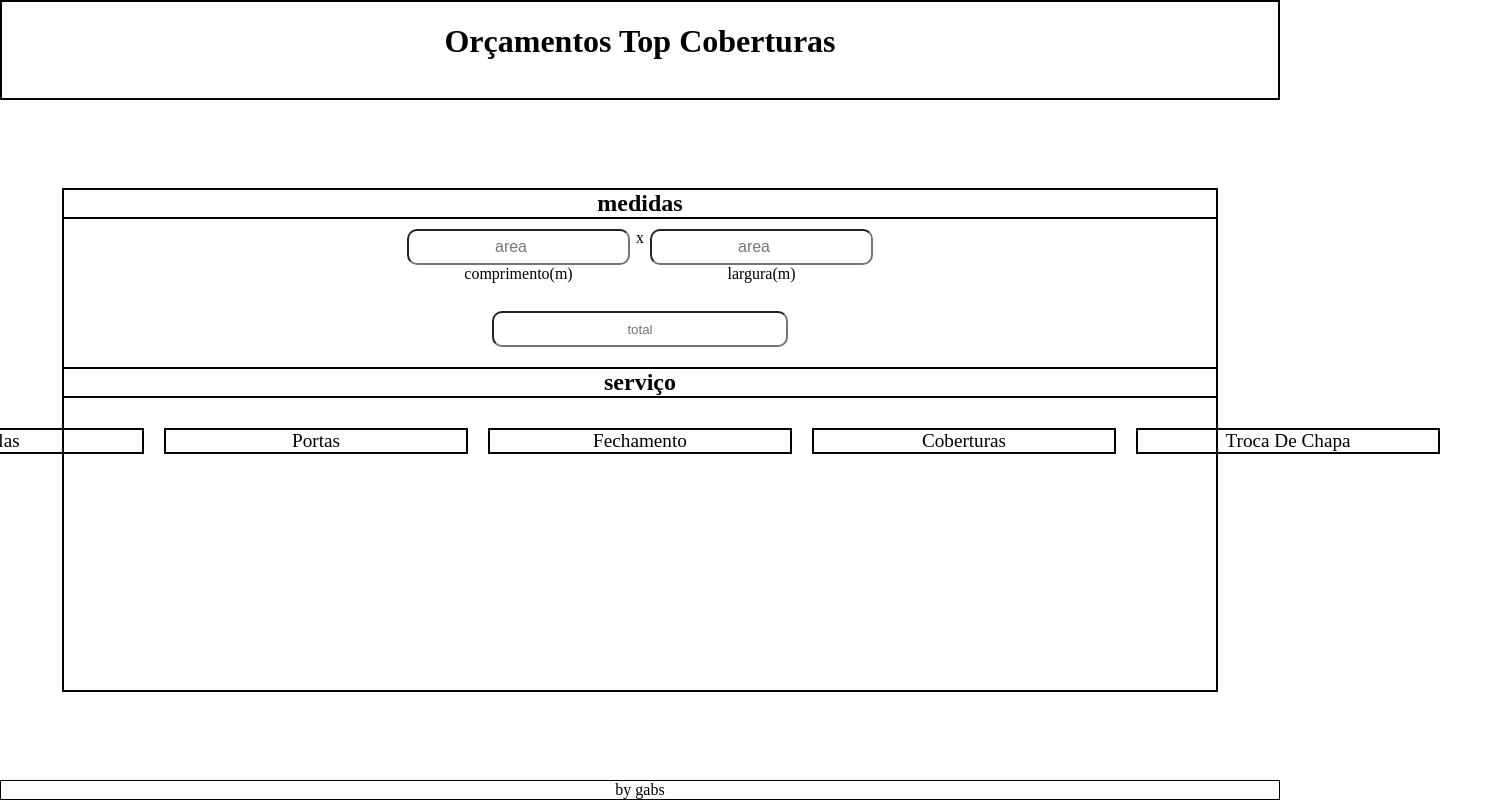
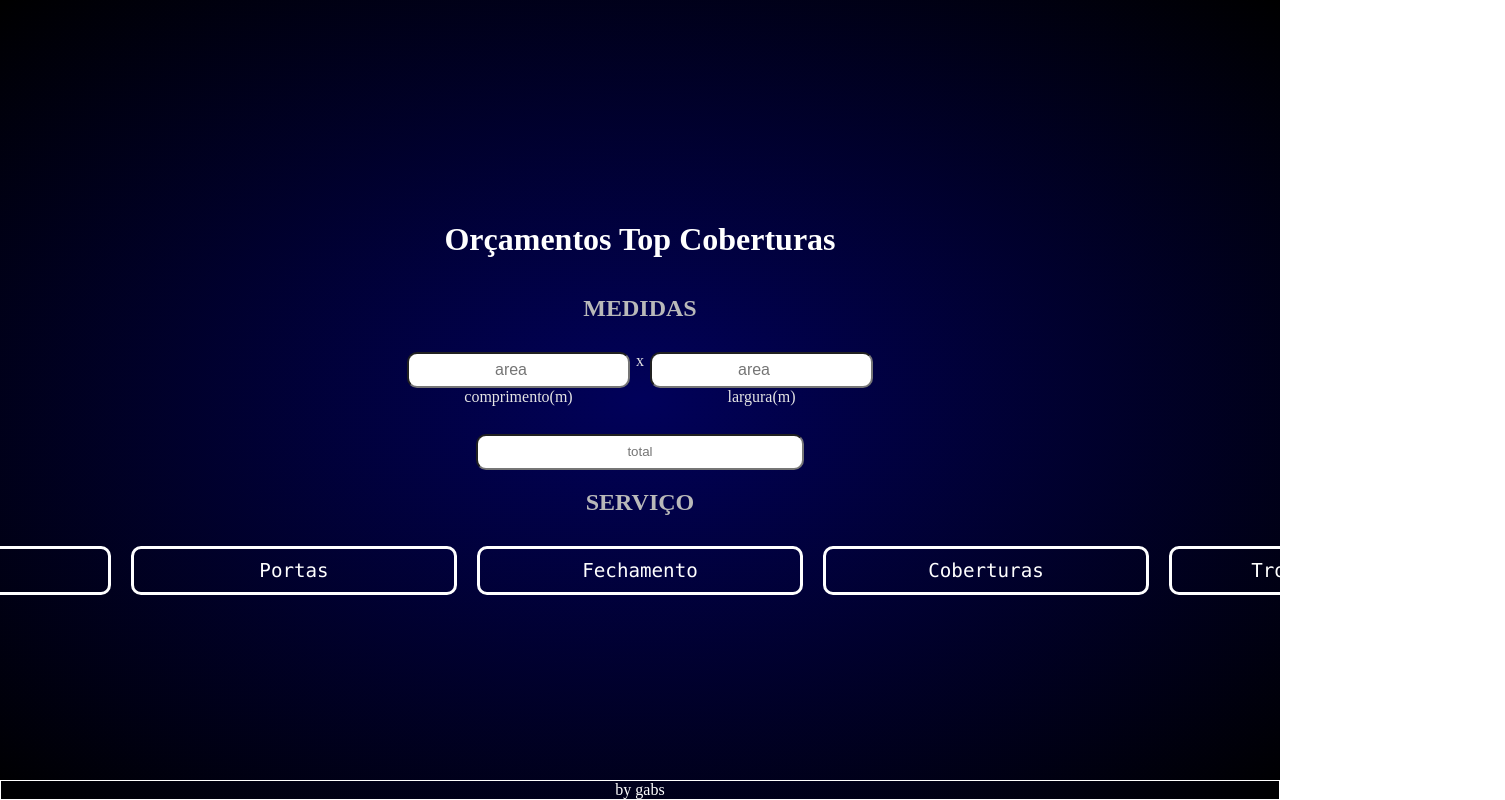
Before and after one commit to thegabs02/Gest-o_top, a plain HTML site: page index.html in a window 1280 px wide. Shown: the whole page, 1505 px wide, since content can reach past the window. Drawn offline with Linux system fonts and the light colour scheme.

Commit message:
html e css feitos

```diff
--- a/style.css
+++ b/style.css
@@ -1,50 +1,73 @@
+@font-face {
+    font-family: "Menlo";
+    src: url(fontes/Menlo-Regular.ttf);
+    font-weight: normal;
+    font-style: normal;
+}
+
+
 header{
-    border-color: black;
-    border: 2px solid;
-    grid-column: 1 / 3;
+    grid-column: 1 / 2;
+    font-family: "Serif bold";
+    display: flex;
+    align-items: center;
+    justify-content: center;
+
 }
 body{
     display: grid;
     grid-template-rows: 100px 1fr 20px;
     grid-template-columns: 1fr;
     margin: 0;
+    background-image: radial-gradient(rgb(1, 1, 90), black);
     height: 100vh;
+    background-attachment: fixed;
 }
 h1{
     text-align: center;
+    color: rgb(255, 255, 255);
+    margin-top: 400px;
 }
 main{
     grid-column: 1/3;
     display: flex;
     align-items: center;
     justify-content: center;
+    width: 100%;
 
-    width: 100%;
 
 }
 article{
-    border: 2px solid;
     display: flex;
     align-items: center;
     flex-direction: column;
+    border-radius: 20px;
 
-    height: 500px;
-    width: 90%;
-
+    height: 100%;
+    width: 100%;
+    justify-content: center;
 }
 
 #medida{
     width: 100%;
-    border: 2px solid;
     border-top: 0cap;
+    font-family: "Serif bold";
     text-align: center;
-    margin: 0;
+    text-transform: uppercase;
+    overflow: hidden
 
+
+}
+h2{
+    color: rgb(185, 185, 185);
 }
 #serv{
     width: 100%;
-    border: 2px solid;
+    text-align:center;
+     font-family: serif bold;
     text-align: center;
+
+    text-transform: uppercase;
 }
 #inp1, #inp2{
     text-align: center;
@@ -59,6 +82,8 @@ article{
     align-items: flex-start;
     gap: 10px;
     justify-content: center;
+        color: rgb(228, 228, 228);
+
 }
 #calc1, #calc2{
     display: flex;
@@ -108,26 +133,38 @@ details{
     text-transform: capitalize;
     white-space: nowrap;
     overflow: scroll;
+    color: white;
+    border-radius: 10px;
+    font-family: "Menlo";
 
 }
 summary{
     list-style: none;
 }
 #portas{
-    border: 2px solid;
+    border: 3px solid;
+    padding: 10px;
 }
 #janela{
-    border: 2px solid;
+    border: 3px solid;
+
+    padding: 10px;
 
 }
 #fechamento{
-    border: 2px solid;
+     border: 3px solid;
+
+    padding: 10px;
 }
 #cobertura{
-    border: 2px solid;
+     border: 3px solid;
+
+    padding: 10px;
 }
 #troca{
-    border: 2px solid;
+    border: 3px solid;
+
+    padding: 10px;
     text-align: center;
 }
 
@@ -138,6 +175,7 @@ footer{
     justify-content: center;
     grid-row: 3/4;
     grid-column: 1/3;
+    color: white;
 }
 
    @media (max-width: 768px){
@@ -148,8 +186,9 @@ footer{
         justify-content: center;
     }
     h1{
-        font-size: medium;
         text-align: center;
+        margin-top: 200px;
+        font-size: 40px;
     }
     body {
         grid-template-rows: 80px 1fr 30px;
```
Also changed, not shown: fontes/Menlo-Regular.ttf (added), 1 other file.
